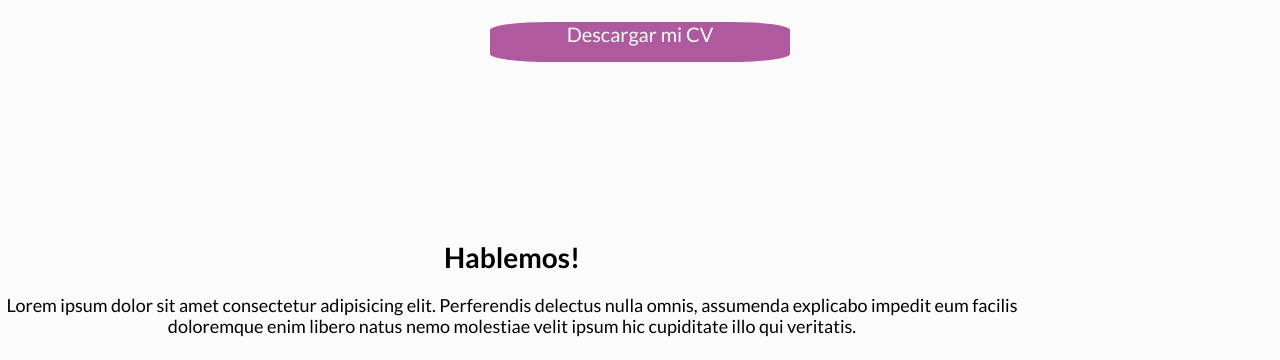
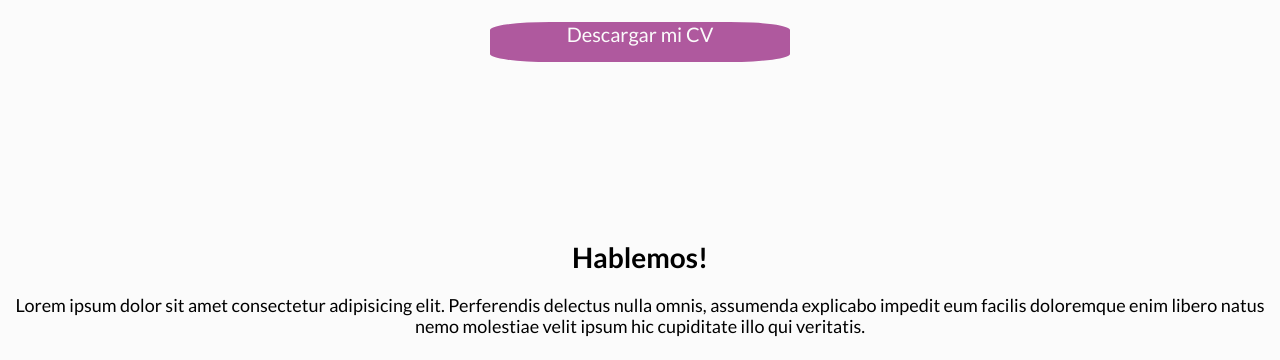
Before and after one commit to Parasitic-art-guild/proyecto-1-cod-latam, a plain HTML site: page index.html in a window 1280 px wide. Shown: the part 679-1039 px from the top of the page. Drawn offline with Linux system fonts and the light colour scheme; files whose address does not match are found by name.

Commit message:
mariana-202306272031

```diff
--- a/css/styles.css
+++ b/css/styles.css
@@ -97,19 +97,6 @@ section {
     padding-bottom: 20px;
 }
 
-#hablemos {
-
-    width: 80%;
-    height: 90%;
-    background: rgba(175, 89, 158, 0.3);
-    padding: 0px 0px 0px 0px;
-    border: 0px 0px 0px 0px;
-    margin: 0px 0px 0px 0px;
-    justify-content: space-between;
-    align-items: center;
-}
-
-
 #inicio {
     padding-top: 150px;
 
@@ -125,7 +112,12 @@ section {
     height: 40px;
     margin: 25px;
     padding: 0;
-    boder: 0;
+    border: 0;
+}
+
+#article h2{
+
+ background: red);
 }
 
 #contacto img {
@@ -153,23 +145,4 @@ section {
     background: #af599e;
     color: #fbfbfb;
     height: 90px;
-
-
-
-    /* Recomendaciones!
-*  - Comenzar desde lo más general y luego ir hacia lo mas específico, asignando primero
-*    "estilos generales". Una buena idea sería comenzar por el <body> ;)
-*
-*  - Recuerden que queremos evitar "repetir código", en CSS usando la cualidad de la herencia
-*    podemos setear ciertas propiedades en un elemento padre y dejar que sean heredadas (por ejemplo: font-size)
-*
-*  - Nadie sabe todas las propiedades CSS de memoria, si no saben como hacer algo no lo recuerdan, la respuesta
-*    pueden encontrarla buscando en la web algo como "CSS como hacer ... " o "propiedad css para hacer ..."
-*
-*  - Usen mucho las herramientas para desarrolladores del navegador para ir
-*    probando el CSS que escriben, resolver dudas y problemas.
-*
-*  - Paciencia, resiliencia y creatividad! No se desanimen, las primeras experiencias maquetando con HTML y CSS
-*    pueden ser frustrantes, pero estas habilidades se van desarrollando con la experiencia, es como aprender
-*    un trabajo manual, hacer una artesanía, tocar un instrumento musical... la práctica es todo!
-*/
+}
--- a/index.html
+++ b/index.html
@@ -44,7 +44,7 @@
 				target="_blank">Descargar mi CV</a>
 		</section>
 		<section ID="contacto">
-			<div ID= "hablemos">
+			<article>
 				<h2>
 					Hablemos!
 				</h2>
@@ -53,7 +53,7 @@
 					explicabo impedit eum facilis doloremque enim libero natus nemo molestiae velit ipsum hic cupiditate
 					illo qui veritatis.
 				</p>
-			</div>
+			</article>
 			<ul>
 				<li><a href="https://github.com/Parasitic-art-guild/proyecto-1-cod-latam" target="_blank"><img
 							src="C:/proyecto-1-cod-latam/img/github.png"></a></li>
```
